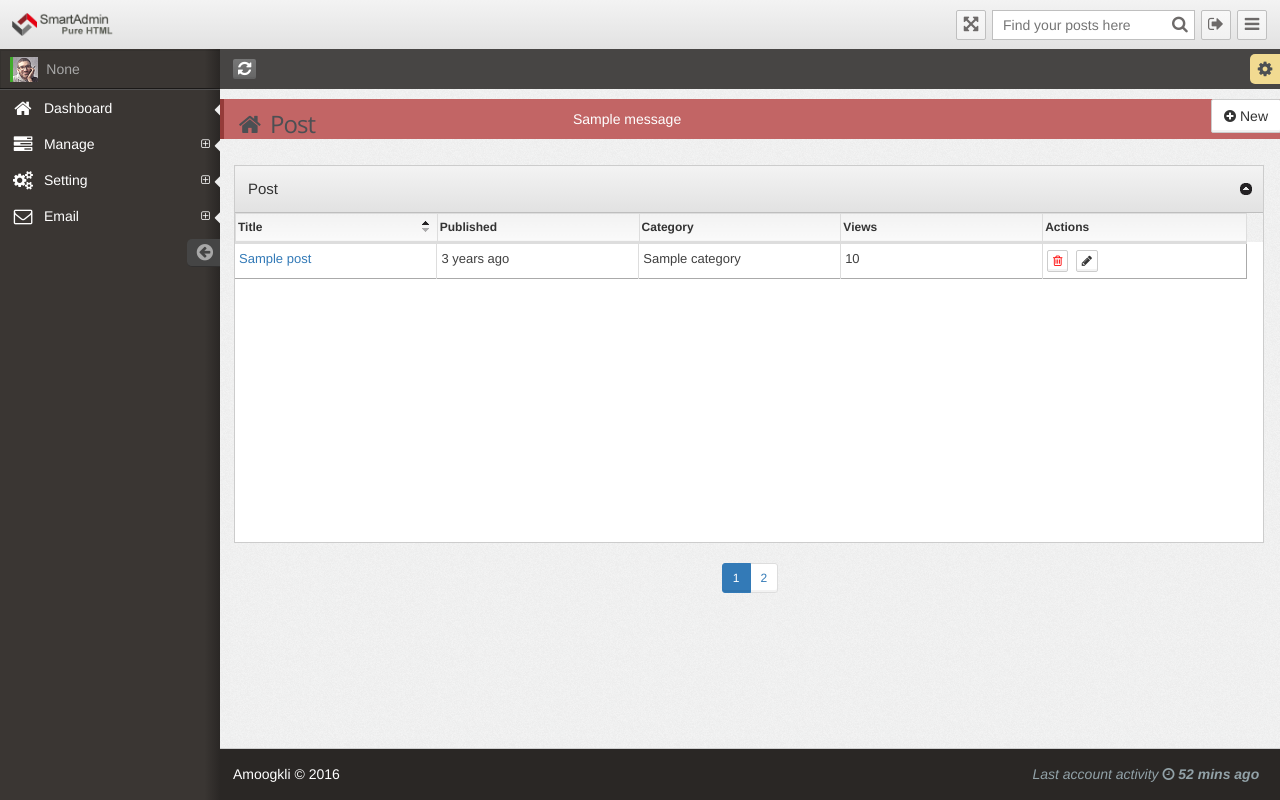
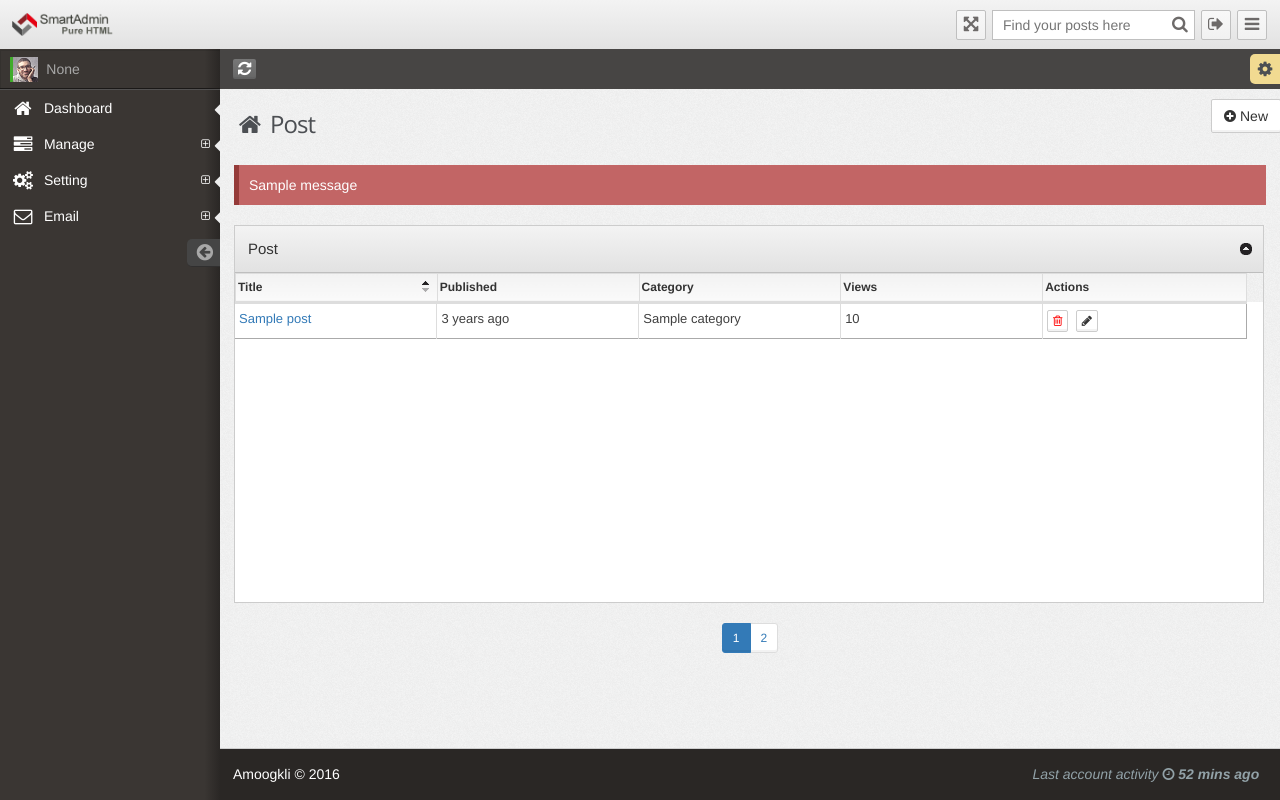
Before and after one commit to kimsal/amoogli-project, a Flask app: page /admin in a window 1280 px wide. Run offline with Flask 2, Linux system fonts and the light colour scheme; tables that the repository leaves empty hold one stand-in row (values such as "Sample post"); one stand-in notice (Sample message) is shown; lists and menus that the app fills with data are empty; some libraries are stand-ins or nearby versions.

Commit message:
add style

```diff
--- a/templates/admin/form/category.html
+++ b/templates/admin/form/category.html
@@ -21,15 +21,19 @@
     <section id="widget-grid" class="">
       <!-- row -->
       <div class="row">
+          <div class="col-xs-12 col-sm-12 col-md-12">
               {% with messages = get_flashed_messages() %}
                 {% if messages %}
                   {% for message in messages %}
-              <div class="alert col-xs-12  col-sm-6 col-md-6 col-lg-6" style="margin-left:1px;">
+                    <div class="alert" style="margin-left:1px;">
                       {{ message }}
                     </div>
                   {% endfor %}
                 {% endif %}
               {% endwith %}
+          </div>
+      </div>
+      <div class="row">
         <!-- NEW WIDGET START -->
         <article class="col-xs-12 col-sm-6 col-md-6 col-lg-6">
           <!-- Widget ID (each widget will need unique ID)-->
--- a/templates/admin/index.html
+++ b/templates/admin/index.html
@@ -40,29 +40,31 @@
 					<div class="col-xs-12 col-sm-7 col-md-7 col-lg-4">
 						<h1 class="page-title txt-color-blueDark"><!-- PAGE HEADER --><i class="fa-fw fa fa-home"></i> Post</h1>
 					</div>
-					 {% with messages = get_flashed_messages() %}
-                      {% if messages %}
-                        {% for message in messages %}
-                          <div class="alert">
-                            {{ message }}
-                          </div>
-                        {% endfor %}
-                      {% endif %}
-                    {% endwith %}
 					<!-- end col -->
-
 					<!-- right side of the page with the sparkline graphs -->
 					<!-- col -->
 					<div class="col-xs-12 col-sm-5 col-md-5 col-lg-8">
 						<!-- sparks -->
-
 						<!-- end sparks -->
 					</div>
 					<!-- end col -->
-
 				</div>
 				<!-- end row -->
-
+				<!--alert-->
+				<div class="row">
+					<div class="col-xs-12 col-sm-12 col-md-12">
+					{% with messages = get_flashed_messages() %}
+	                    {% if messages %}
+	                        {% for message in messages %}
+	                          <div class="alert">
+	                            {{ message }}
+	                          </div>
+	                        {% endfor %}
+	                    {% endif %}
+                   	{% endwith %}
+                   	</div>
+				</div>
+				<!--end alert-->
 				<!--
 				The ID "widget-grid" will start to initialize all widgets below
 				You do not need to use widgets if you dont want to. Simply remove
```
Also changed, not shown: templates/admin/event.html (+16 -10 lines), templates/admin/page.html (+13 -10 lines). Lines whose indentation alone changed are shown as unchanged.
